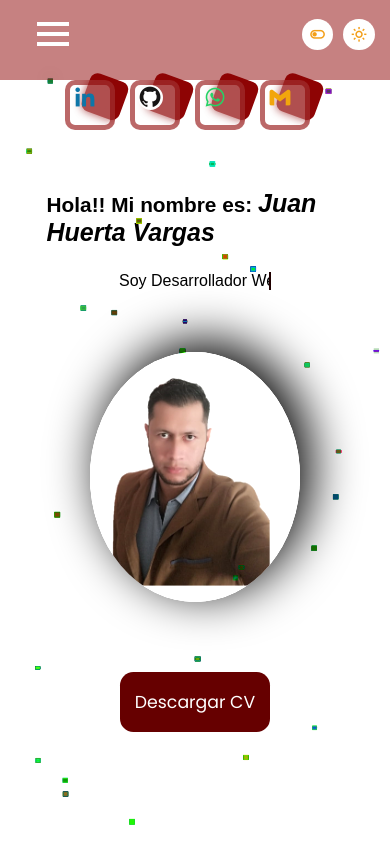
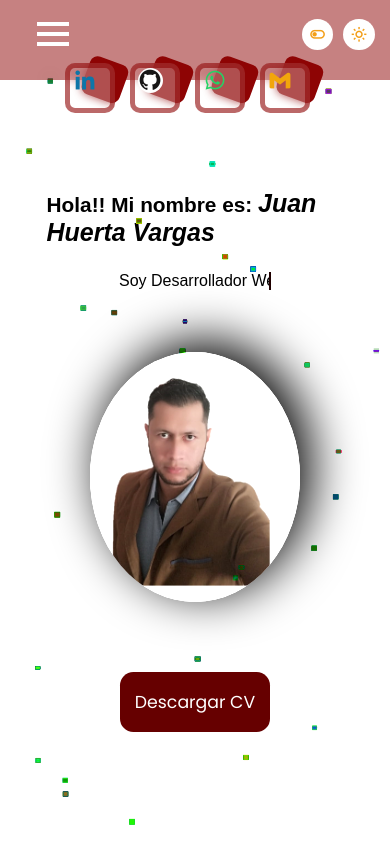
Before and after one commit to Juan1990Vars/mi-portafolio, a React (Vite) app: page / in a window 390 px wide. Shown: the top 844 px of the page. Built offline with nearby package versions, Linux system fonts and the light colour scheme.

Commit message:
mi portafolio

```diff
--- a/src/components/styles/links.css
+++ b/src/components/styles/links.css
@@ -69,3 +69,11 @@
 .bxl-gmail {
     color:#f2a60c;
 }
+
+/* responsive */
+@media screen and (max-width: 600px) {
+    .links__ul {
+        height: 5px;
+    }
+
+}
```
